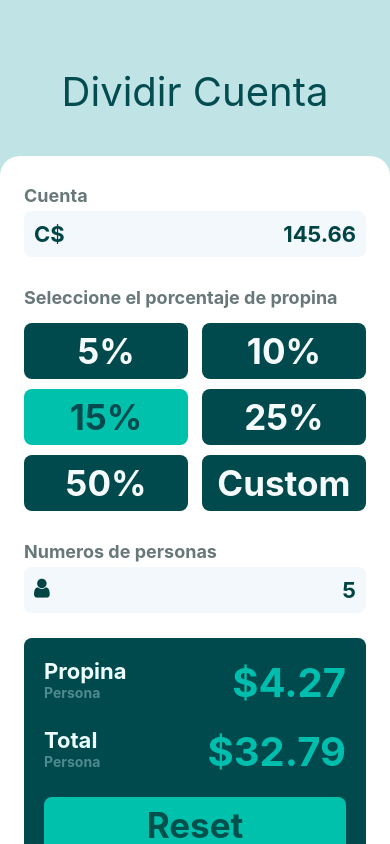
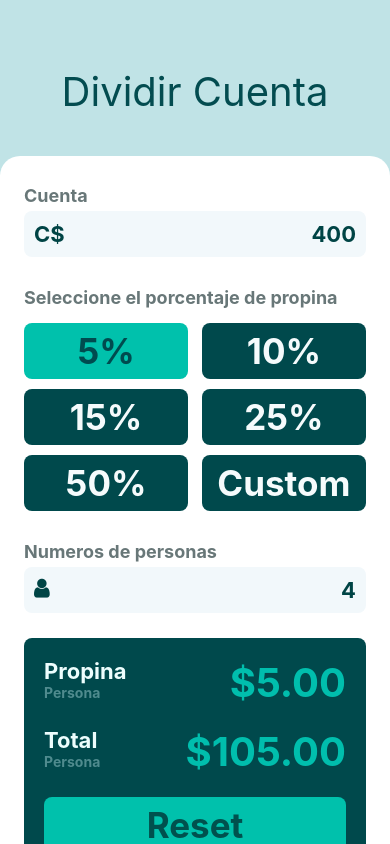
Before and after one commit to Davila99/RestaurantTip, a React Native app: screen / in a window 390 px wide. Built offline with nearby package versions, Linux system fonts and the light colour scheme.

Commit message:
terminando el desarrollo del elemento calcularPropina

```diff
--- a/src/screens/Propina.tsx
+++ b/src/screens/Propina.tsx
@@ -1,18 +1,27 @@
-import React, { useState } from 'react'
+import React, { useState,useEffect } from 'react'
 import { View, Text, ScrollView, StyleSheet, TextInput, TouchableOpacity, Button } from 'react-native';
 import {FontAwesome} from '@expo/vector-icons';
 
 const Propina = () => {
-    const [total, setTotal] = useState('145.66')
-    const [personas, setPersonas] = useState('5')
-    const [porcentaje, setPorcentaje] = useState('15')
-    const [propina, setPropina] = useState('4.27')
-    const [totalPersona, setTotalPersona] = useState('32.79')
+    const [total, setTotal] = useState<string>('400')
+    const [personas, setPersonas] = useState('4')
+    const [porcentaje, setPorcentaje] = useState('5')
+    const [propina, setPropina] = useState('0')
+    const [totalPersona, setTotalPersona] = useState('0')
 
     const calcularPropina = () => {
-        let propinaTotal = (total * (porcentaje /100))
+        let _propinaTotal = (parseFloat(total) * (parseFloat(porcentaje) /100))
+        let _propinaPorPersona = _propinaTotal / parseFloat(personas)
+        if (isNaN(_propinaPorPersona) || _propinaPorPersona === Infinity) {
+            _propinaPorPersona = 0
+        }
+
+        setPropina(_propinaPorPersona.toFixed(2).toString())
+        let _cuentaPorPersona = parseFloat(total)/ parseFloat(personas)
+        let cuentaTotal = _cuentaPorPersona +_propinaPorPersona
+        setTotalPersona(cuentaTotal.toFixed(2).toString())
     }
-
+    useEffect(calcularPropina, [total,personas,porcentaje])
     const resetData = () =>{
         setTotal('0')
     }
@@ -37,7 +46,7 @@ const Propina = () => {
                     </Text>
                     <View style={styles.containersButtons}>
                         <TouchableOpacity
-                            onPress={() => setPorcentaje(5)}
+                            onPress={() => setPorcentaje('5')}
                             style={
                                 porcentaje == '5'
                                     ? styles.botonPorcentajeActivate
@@ -56,7 +65,7 @@ const Propina = () => {
                         </TouchableOpacity>
 
                         <TouchableOpacity
-                            onPress={() => setPorcentaje(10)}
+                            onPress={() => setPorcentaje('10')}
                             style={
                                 porcentaje == '10'
                                     ? styles.botonPorcentajeActivate
@@ -74,7 +83,7 @@ const Propina = () => {
                             </Text>
                         </TouchableOpacity>
                         <TouchableOpacity
-                            onPress={() => setPorcentaje(15)}
+                            onPress={() => setPorcentaje('15')}
                             style={
                                 porcentaje == '15'
                                     ? styles.botonPorcentajeActivate
@@ -93,7 +102,7 @@ const Propina = () => {
                         </TouchableOpacity>
 
                         <TouchableOpacity
-                            onPress={() => setPorcentaje(25)}
+                            onPress={() => setPorcentaje('25')}
                             style={
                                 porcentaje == '25'
                                     ? styles.botonPorcentajeActivate
@@ -111,7 +120,7 @@ const Propina = () => {
                             </Text>
                         </TouchableOpacity>
                         <TouchableOpacity
-                            onPress={() => setPorcentaje(50)}
+                            onPress={() => setPorcentaje('50')}
                             style={
                                 porcentaje == '50'
                                     ? styles.botonPorcentajeActivate
```
